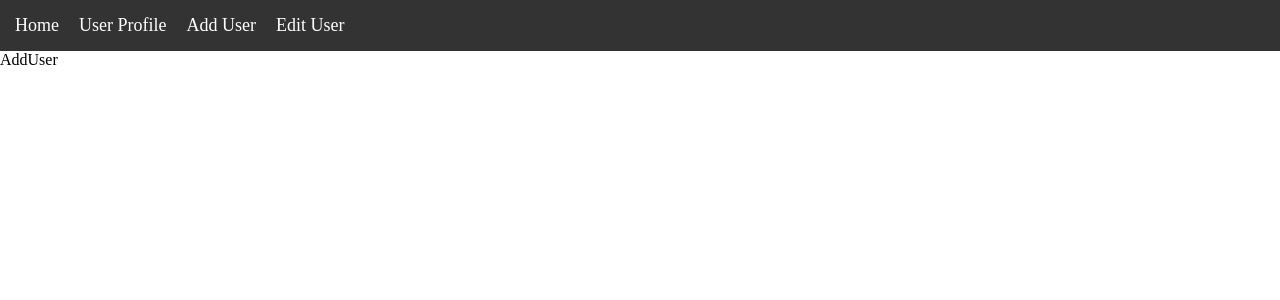
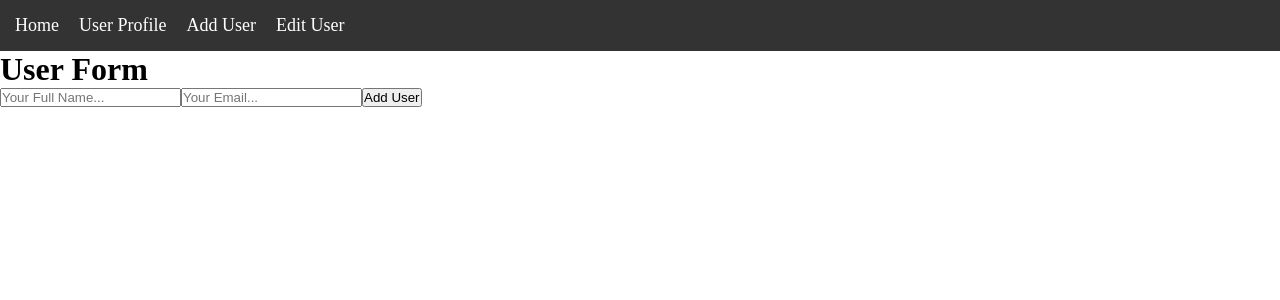
Before and after one commit to pravinkumar172929/ts-enhanced-user-management-system, a React (Vite) app: page /add-user in a window 1280 px wide. Shown: the top 300 px of the page. Built offline with nearby package versions, Linux system fonts and the light colour scheme.

Commit message:
created user form

```diff
--- /dev/null
+++ b/src/components/UserForm/UserForm.tsx
@@ -0,0 +1,47 @@
+import React, { useState } from "react";
+
+interface User {
+  id: number;
+  name: string;
+  email: string;
+}
+
+const UserForm: React.FC = () => {
+  const [user, setUser] = useState<User>({
+    id: 0,
+    name: "",
+    email: "",
+  });
+
+  const changeHandler = (e: React.ChangeEvent<HTMLInputElement>) => {
+    setUser({ ...user, [e.target.name]: e.target.value });
+  };
+
+  const submitHandler = (e: React.FormEvent) => {
+    e.preventDefault();
+    alert("User Created");
+  };
+
+  return (
+    <>
+      <h1>User Form</h1>
+      <input
+        type="text"
+        placeholder="Your Full Name..."
+        name="name"
+        onChange={changeHandler}
+        value={user.name}
+      />
+      <input
+        type="email"
+        placeholder="Your Email..."
+        name="email"
+        onChange={changeHandler}
+        value={user.email}
+      />
+      <button onClick={submitHandler}>Add User</button>
+    </>
+  );
+};
+
+export default UserForm;
--- a/src/pages/AddUser/AddUser.tsx
+++ b/src/pages/AddUser/AddUser.tsx
@@ -1,7 +1,12 @@
 import React from "react";
+import UserForm from "../../components/UserForm/UserForm";
 
 const AddUser: React.FC = () => {
-  return <div>AddUser</div>;
+  return (
+    <>
+      <UserForm />
+    </>
+  );
 };
 
 export default AddUser;
```
